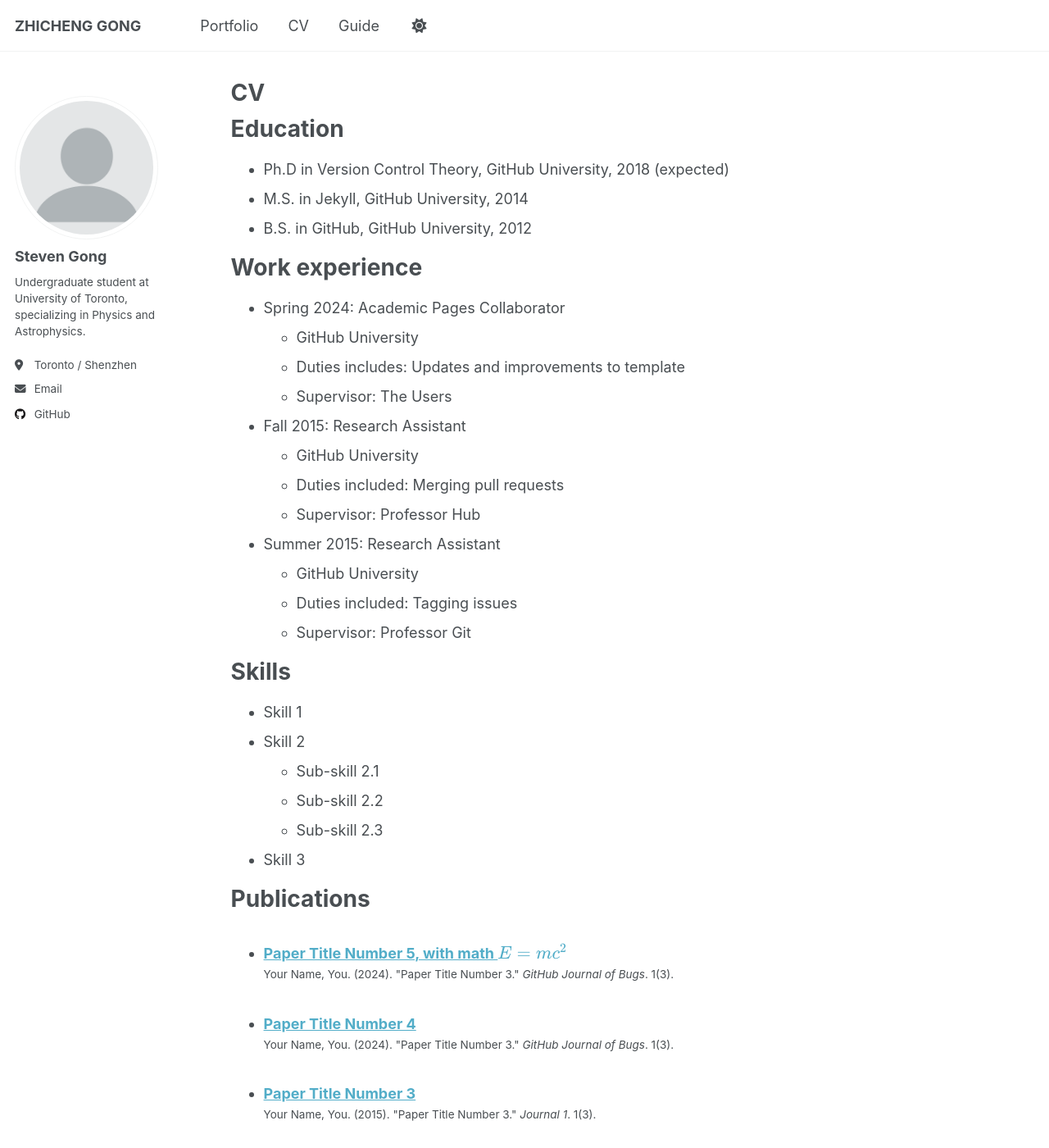
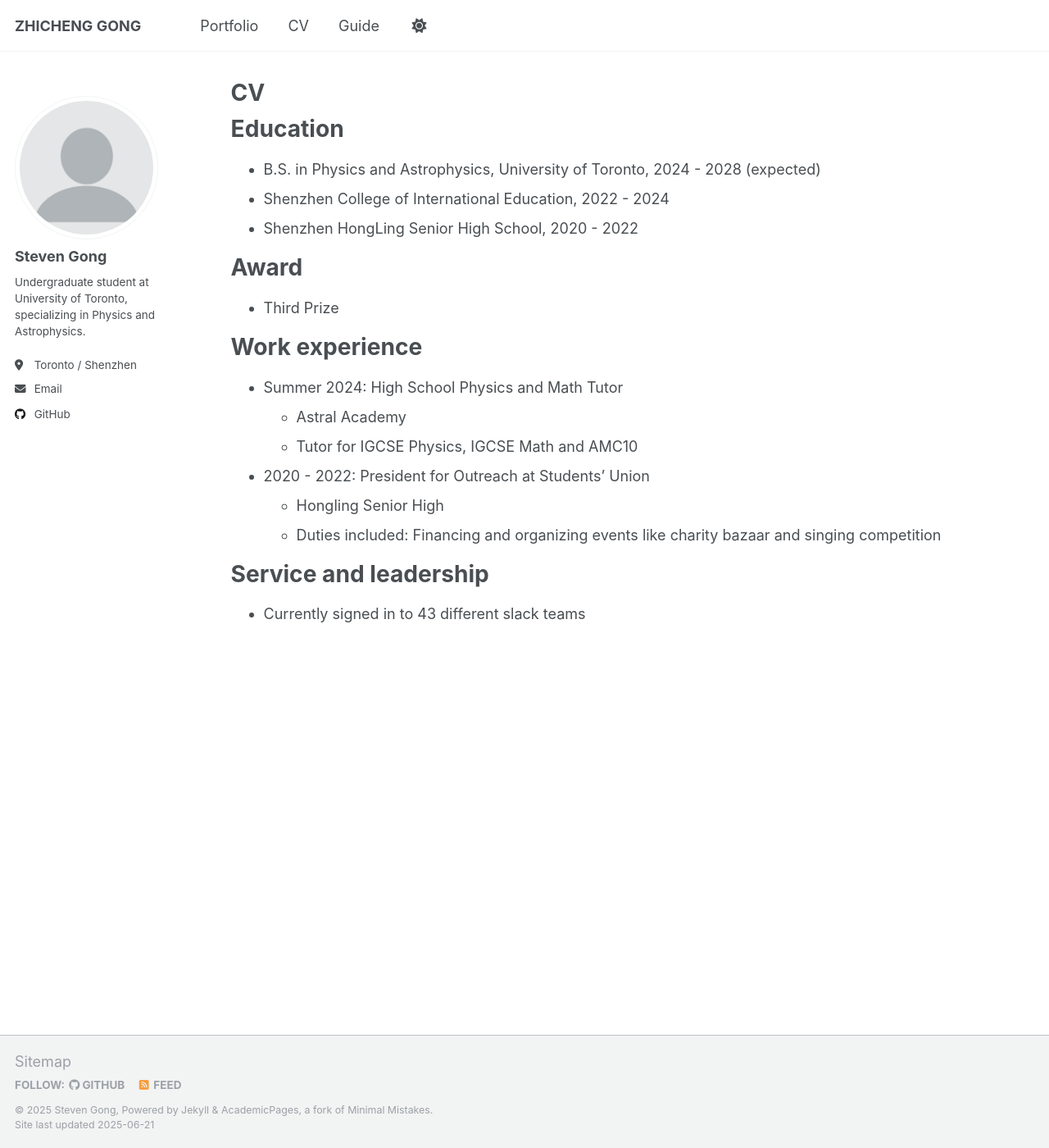
Before and after one commit to Steven-Gzc/Steven-Gzc.github.io, a Jekyll site: the page built from _pages/cv.md, in a window 1280 px wide and 1400 px high. Shown: the whole window at 82% size. Built offline with Jekyll 4.4.1, drawn with Linux system fonts in a browser that asks for light colours; some of the changed text lies outside the part shown.

```diff
--- a/_pages/cv.md
+++ b/_pages/cv.md
@@ -11,43 +11,42 @@ redirect_from:
 
 Education
 ======
-* Ph.D in Version Control Theory, GitHub University, 2018 (expected)
-* M.S. in Jekyll, GitHub University, 2014
-* B.S. in GitHub, GitHub University, 2012
+* B.S. in Physics and Astrophysics, University of Toronto, 2024 - 2028 (expected)
+* Shenzhen College of International Education, 2022 - 2024
+* Shenzhen HongLing Senior High School, 2020 - 2022
+
+
+Award
+======
+* Third Prize
 
 Work experience
 ======
-* Spring 2024: Academic Pages Collaborator
-  * GitHub University
-  * Duties includes: Updates and improvements to template
-  * Supervisor: The Users
+* Summer 2024: High School Physics and Math Tutor
+  * Astral Academy
+  * Tutor for IGCSE Physics, IGCSE Math and AMC10
 
-* Fall 2015: Research Assistant
-  * GitHub University
-  * Duties included: Merging pull requests
-  * Supervisor: Professor Hub
+* 2020 - 2022: President for Outreach at Students' Union
+  * Hongling Senior High
+  * Duties included: Financing and organizing events like charity bazaar and singing competition
 
-* Summer 2015: Research Assistant
-  * GitHub University
-  * Duties included: Tagging issues
-  * Supervisor: Professor Git
 
-Skills
+<!-- Skills
 ======
 * Skill 1
 * Skill 2
   * Sub-skill 2.1
   * Sub-skill 2.2
   * Sub-skill 2.3
-* Skill 3
+* Skill 3 -->
 
-Publications
+<!-- Publications
 ======
   <ul>{% for post in site.publications reversed %}
     {% include archive-single-cv.html %}
-  {% endfor %}</ul>
+  {% endfor %}</ul> -->
 
-Talks
+<!-- Talks
 ======
   <ul>{% for post in site.talks reversed %}
     {% include archive-single-talk-cv.html  %}
@@ -57,7 +56,7 @@ Teaching
 ======
   <ul>{% for post in site.teaching reversed %}
     {% include archive-single-cv.html %}
-  {% endfor %}</ul>
+  {% endfor %}</ul> -->
 
 Service and leadership
 ======
```
Also changed, not shown: _pages/about.md (+13 -15 lines).
